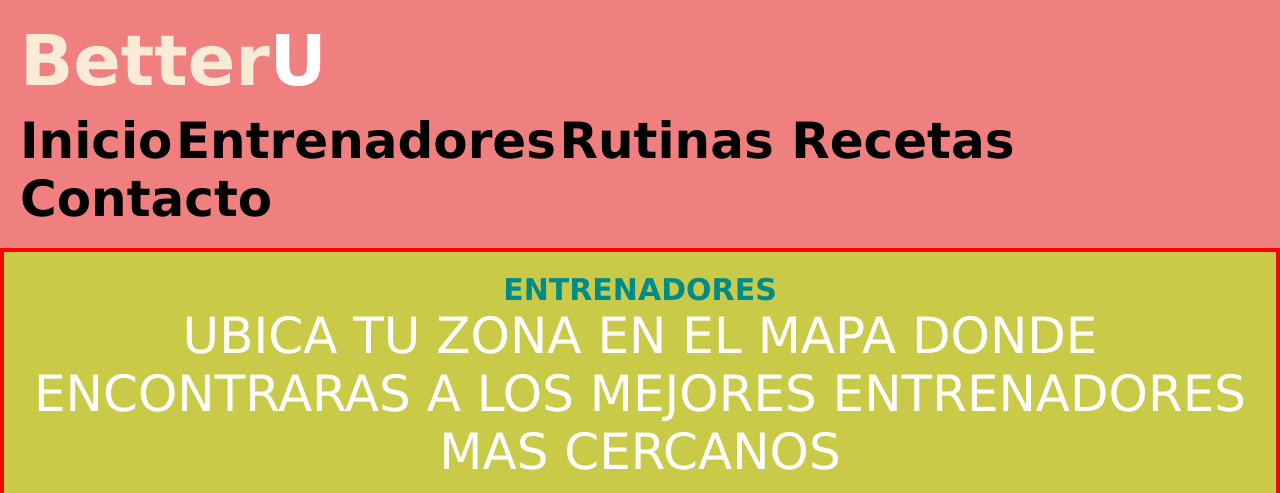
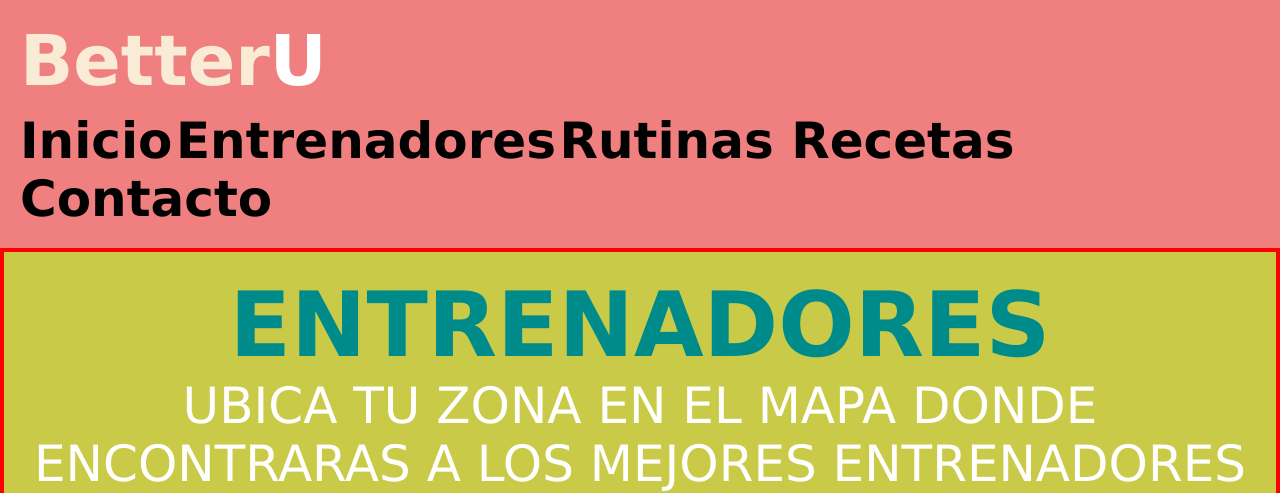
Before and after one commit to FerM23/PFMendez, a plain HTML site: page pages/entrenadores.html in a window 1280 px wide. Shown: the top 493 px of the page. Drawn offline with Linux system fonts and the light colour scheme.

Commit message:
agrego query a titulo entrenadores

```diff
--- a/estilos.css
+++ b/estilos.css
@@ -182,6 +182,7 @@ h2 a:hover{
 }
 
 footer{
+    padding: 0;
     display: flex;
     flex-direction: column;
     font-size: 20px;
@@ -190,7 +191,6 @@ footer{
     font-family: 'Trebuchet MS', 'Lucida Sans Unicode', 'Lucida Grande', 'Lucida Sans', Arial, sans-serif;
     align-items: center;
     color: #fff;
-
 }
 
 .redes a{
@@ -341,6 +341,8 @@ video{
     .redes i{
         font-size: 30px;
     }
+    .call4 h1{
+        font-size: 40px;
 }
 
 @media only screen and (min-width:600px){
@@ -362,6 +364,8 @@ video{
         width: 40px;
         line-height: 30px
     }
+    .call4 h1{
+        font-size: 50px;
 }
 
 @media only screen and (min-width:768px){
@@ -413,8 +417,8 @@ video{
     .titulos{
         font-size: 70px;
     }
-
-
+    .call4 h1{
+        font-size: 90px;
 }
 
 @media only screen and (min-width:1200px){
```
